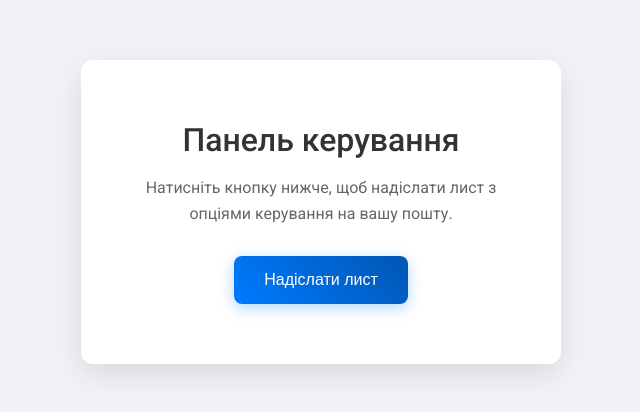
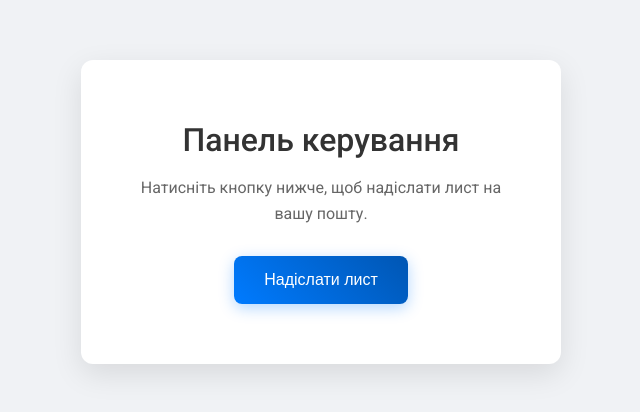
Before and after one commit to jen9-ops/Send, a plain HTML site: page index.html in a window 1280 px wide. Shown: the part 188-600 px from the top of the page, without its empty margins (319-959 px from the left). Drawn offline with Linux system fonts and the light colour scheme.

Commit message:
Update index.html

```diff
--- a/index.html
+++ b/index.html
@@ -3,6 +3,7 @@
   <head>
     <base target="_top">
     <meta name="viewport" content="width=device-width, initial-scale=1.0">
+    <link rel="icon" type="image/png" href="./ico.PNG">
     <style>
       @import url('https://fonts.googleapis.com/css2?family=Roboto:wght@300;400;500&display=swap');
       html, body { height: 100%; margin: 0; font-family: 'Roboto', sans-serif; background: #f0f2f5; display: flex; justify-content: center; align-items: center; }
@@ -20,13 +21,13 @@
   <body>
     <div class="card">
       <h1>Панель керування</h1>
-      <p>Натисніть кнопку нижче, щоб надіслати лист з опціями керування на вашу пошту.</p>
+      <p>Натисніть кнопку нижче, щоб надіслати лист на вашу пошту.</p>
       <button class="button" id="send-email-btn" onclick="sendEmailRequest()">Надіслати лист</button>
       <div id="message"></div>
     </div>
 
     <script>
-      // !!! ВАЖЛИВО: Замініть на URL вашого розгорнутого Google Apps Script !!!
+
       const SCRIPT_URL = "https://script.google.com/macros/s/AKfycbz3m1jl1iQ1FXCooh171EYJUxfYAKMHg5ZmuO618rc35d_t_ci1_QASsUXDKhGLn2Ezzw/exec";
 
       function sendEmailRequest() {
```
